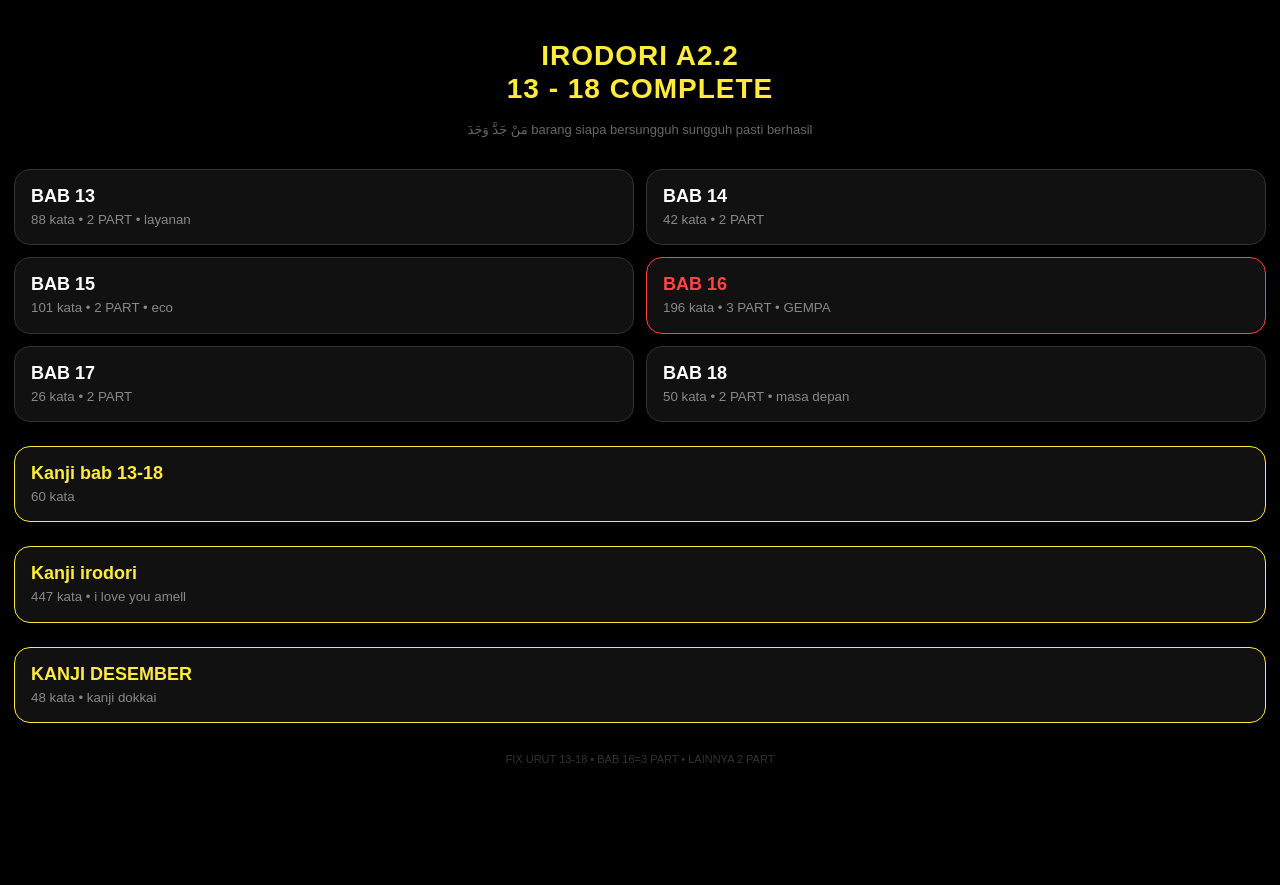
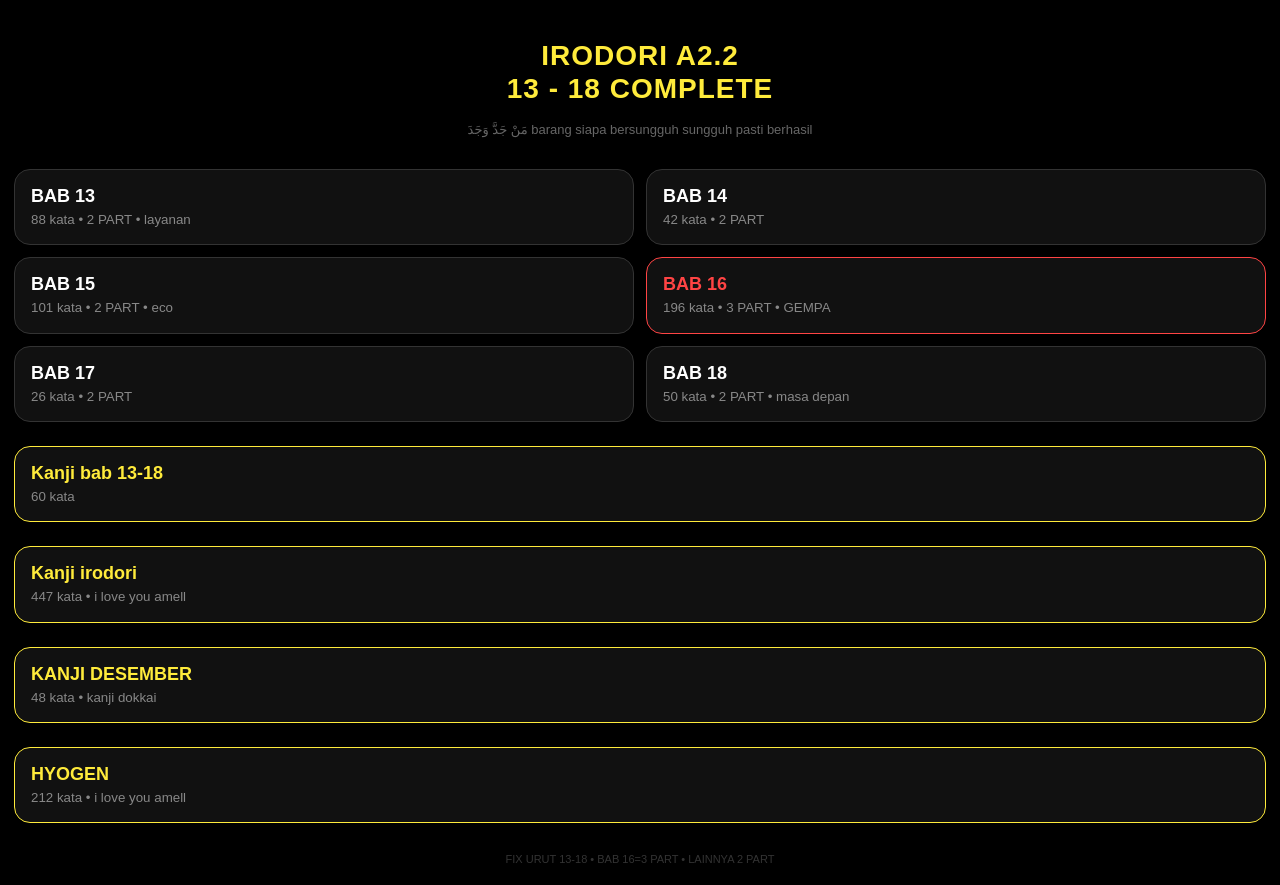
Before and after one commit to Ameliacantikloveyou/irodori-fix, a plain HTML site: page index.html in a window 1280 px wide. Before the commit the page ends 800 px from the top, so only its background shows below. Drawn offline with Linux system fonts and the light colour scheme.

Commit message:
Add new card for HYOGEN section

```diff
--- a/index.html
+++ b/index.html
@@ -32,6 +32,7 @@ h1{color:#ffeb3b;text-align:center;line-height:1.2;font-size:28px;letter-spacing
 <div class="card full" onclick="location.href='kanji1318.html'"><b>Kanji bab 13-18</b><small>60 kata </small></div>
 <div class="card full" onclick="location.href='kanjiirodori.html'"><b>Kanji irodori</b><small>447 kata • i love you amell</small></div>
 <div class="card full" onclick="location.href='kanjidokkai.html'"><b>KANJI DESEMBER</b><small>48 kata • kanji dokkai</small></div>
+<div class="card full" onclick="location.href='hyougen.html'"><b>HYOGEN</b><small>212 kata • i love you amell</small></div>
 </div>
 <div class="foot">FIX URUT 13-18 • BAB 16=3 PART • LAINNYA 2 PART</div>
 </body>
```
